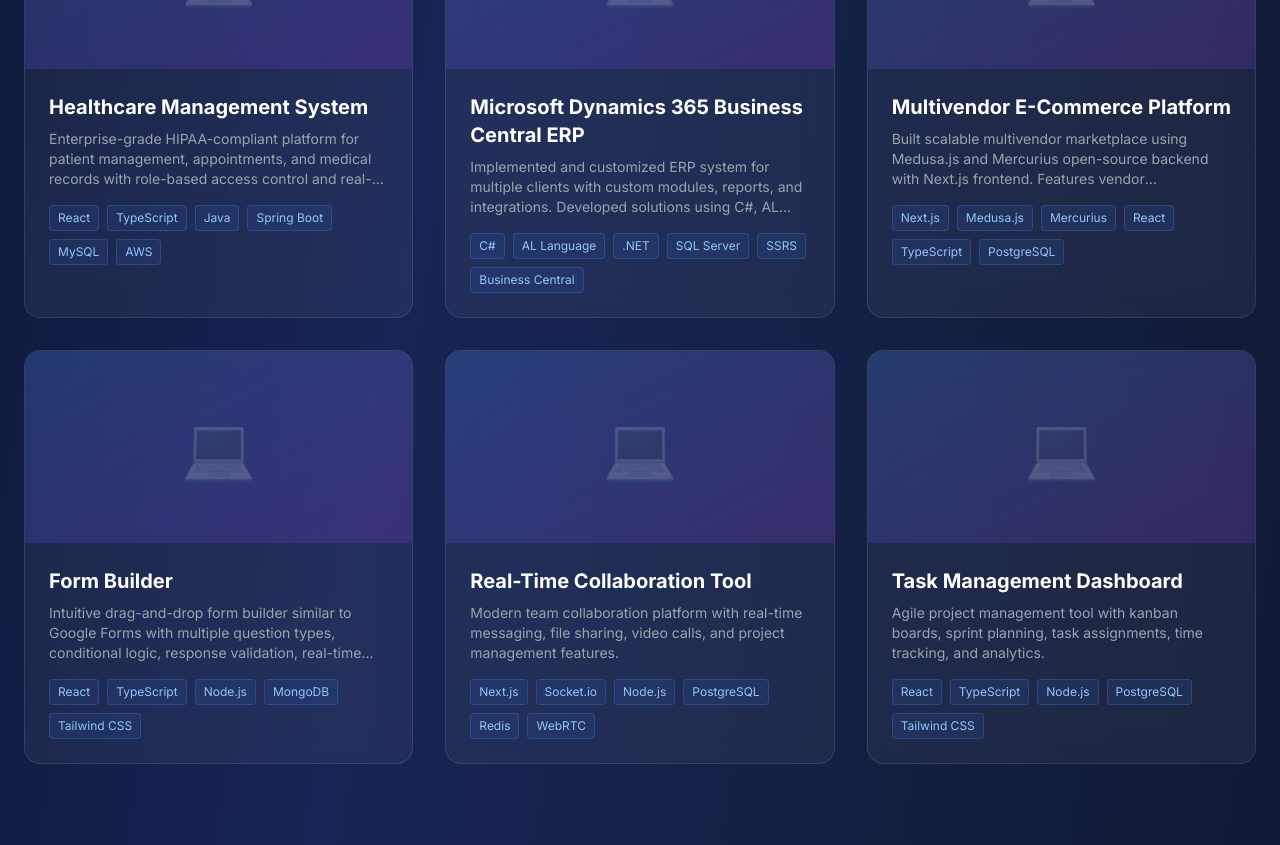
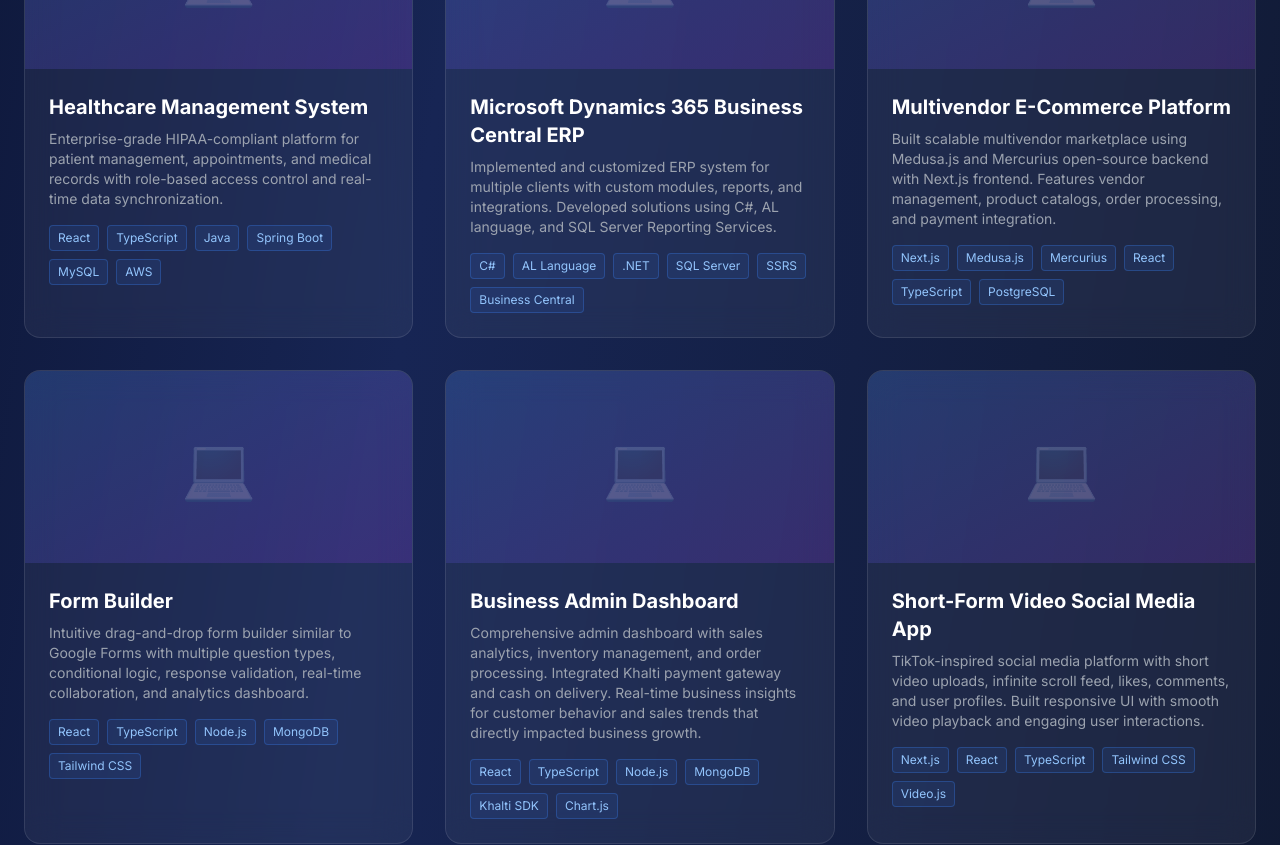
Before and after one commit to roshan-githubb/portfolio_roshan_budhathoki, a Next.js app: page / in a window 1280 px wide. Shown: the part 5440-6285 px from the top of the page. Built offline with nearby package versions, Linux system fonts and the light colour scheme.

Commit message:
Added my relevant projects that I worked

```diff
--- a/components/Projects.tsx
+++ b/components/Projects.tsx
@@ -3,7 +3,6 @@
 import React from 'react'
 import { motion } from 'framer-motion'
 import { useInView } from 'react-intersection-observer'
-import { ExternalLink, Github } from 'lucide-react'
 
 const Projects = () => {
   const [ref, inView] = useInView({
@@ -37,15 +36,15 @@ const Projects = () => {
       featured: false,
     },
     {
-      title: 'Real-Time Collaboration Tool',
-      description: 'Modern team collaboration platform with real-time messaging, file sharing, video calls, and project management features.',
-      technologies: ['Next.js', 'Socket.io', 'Node.js', 'PostgreSQL', 'Redis', 'WebRTC'],
+      title: 'Business Admin Dashboard',
+      description: 'Comprehensive admin dashboard with sales analytics, inventory management, and order processing. Integrated Khalti payment gateway and cash on delivery. Real-time business insights for customer behavior and sales trends that directly impacted business growth.',
+      technologies: ['React', 'TypeScript', 'Node.js', 'MongoDB', 'Khalti SDK', 'Chart.js'],
       featured: false,
     },
     {
-      title: 'Task Management Dashboard',
-      description: 'Agile project management tool with kanban boards, sprint planning, task assignments, time tracking, and analytics.',
-      technologies: ['React', 'TypeScript', 'Node.js', 'PostgreSQL', 'Tailwind CSS'],
+      title: 'Short-Form Video Social Media App',
+      description: 'TikTok-inspired social media platform with short video uploads, infinite scroll feed, likes, comments, and user profiles. Built responsive UI with smooth video playback and engaging user interactions.',
+      technologies: ['Next.js', 'React', 'TypeScript', 'Tailwind CSS', 'Video.js'],
       featured: false,
     },
   ]
@@ -92,7 +91,7 @@ const Projects = () => {
                       {project.title}
                     </h3>
                   </div>
-                  <p className="text-gray-400 text-sm mb-4 line-clamp-3">
+                  <p className="text-gray-400 text-sm mb-4">
                     {project.description}
                   </p>
 
```
